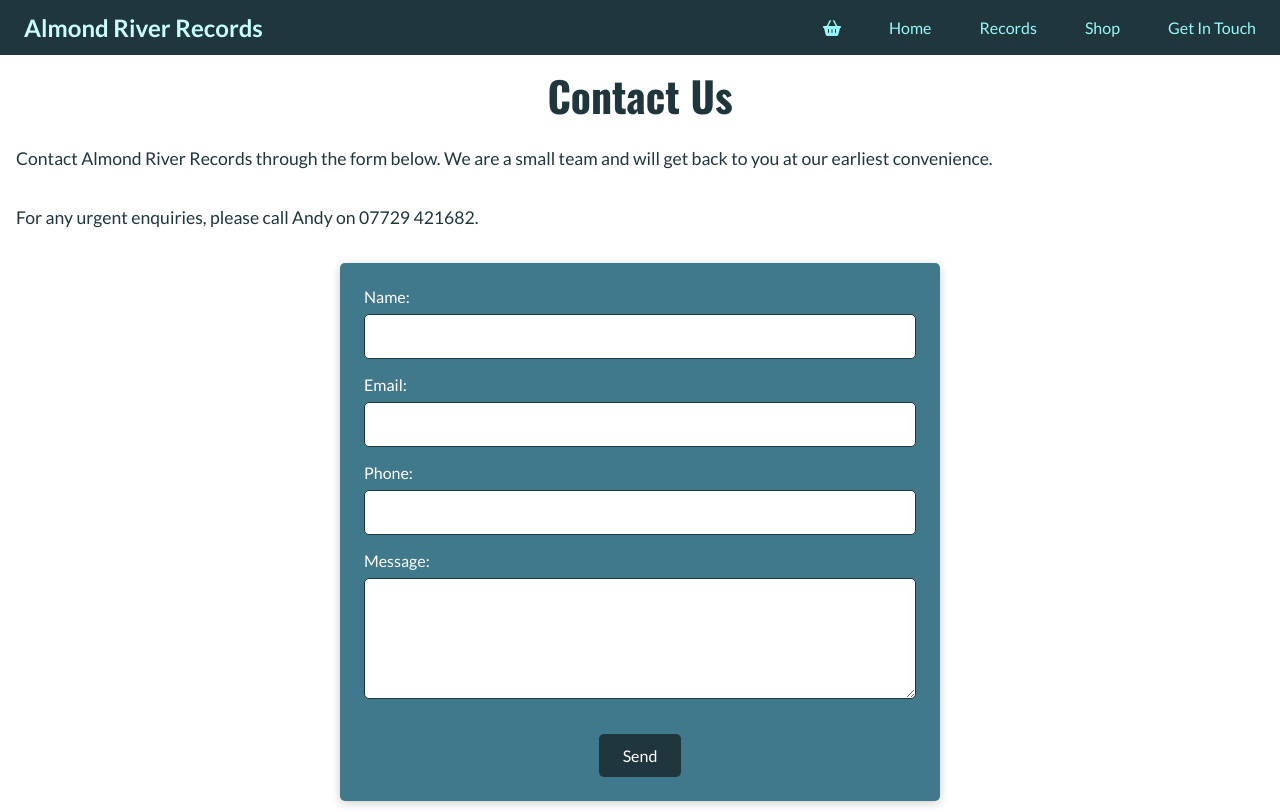
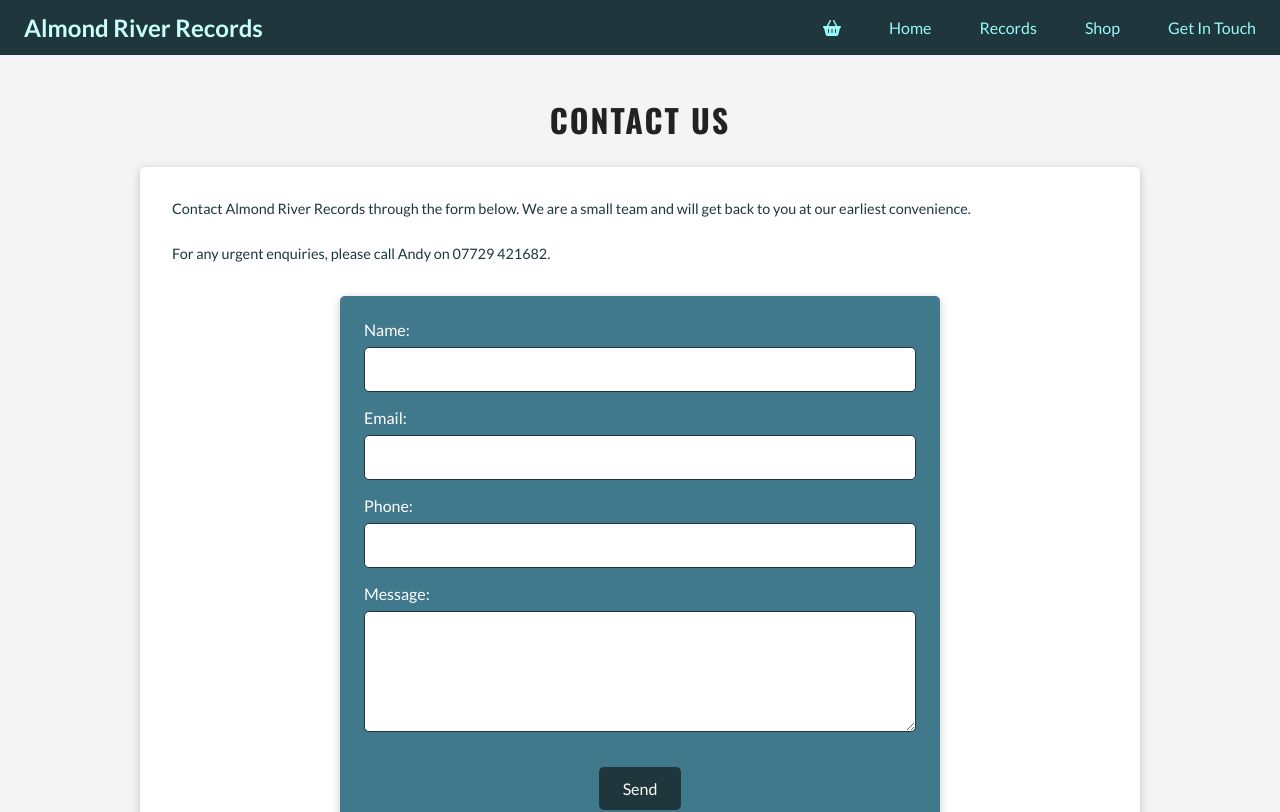
Before and after one commit to dvhzldn/almond-river-records, a Next.js app: page /contact in a window 1280 px wide. Shown: the top 812 px of the page. Built offline with nearby package versions, Linux system fonts and the light colour scheme.

Commit message:
Improved Contact and Records pages with new styling.

```diff
--- a/src/app/contact/page.tsx
+++ b/src/app/contact/page.tsx
@@ -48,20 +48,21 @@ export default function ContactPage() {
 	};
 
 	return (
-		<section className="section">
-			<h1>Contact Us</h1>
-			<br />
-			<section>
-				<p className="text">
+		<div className="page-container">
+			<h1 className="page-title">Contact Us</h1>
+			<div className="content-box">
+				<div className="text">
+					<p>
 						Contact Almond River Records through the form below. We are a
-					small team and will get back to you at our earliest convenience.
+						small team and will get back to you at our earliest
+						convenience.
 					</p>
 					<br />
-				<p className="text">
+					<p>
 						For any urgent enquiries, please call Andy on 07729 421682.
 					</p>
-			</section>
-			<section>
+				</div>
+				<div>
 					<form onSubmit={handleSubmit} className="form">
 						<label htmlFor="name">Name:</label>
 						<input
@@ -105,7 +106,8 @@ export default function ContactPage() {
 
 						<button type="submit">Send</button>
 					</form>
-			</section>
-		</section>
+				</div>
+			</div>
+		</div>
 	);
 }
--- a/src/app/globals.css
+++ b/src/app/globals.css
@@ -134,14 +134,6 @@ a:hover,
 .hyperLink:hover {
 	opacity: 0.8;
 	text-decoration: underline;
-}
-.text {
-	font-size: 1.1rem;
-	color: var(--colour-4);
-	font-weight: 400;
-	line-height: 1.4;
-	text-align: left;
-	margin-bottom: 1rem;
 }
 
 /* Navigation Bar */
@@ -629,10 +621,10 @@ li {
 
 /* Content Box */
 .content-box {
-	background: white;
+	background: var(--colour-7);
 	max-width: 1000px;
 	width: 90%;
-	padding: 3rem;
+	padding: 2rem;
 	box-shadow: var(--box-shadow);
 	border-radius: var(--border-radius);
 }
@@ -658,6 +650,15 @@ li {
 
 .reverse .image-container {
 	order: 1; /* Move image to the left */
+}
+
+.text {
+	font-size: 1.1rem;
+	color: var(--colour-4);
+	font-weight: 400;
+	line-height: 1.4;
+	text-align: left;
+	margin-bottom: 1rem;
 }
 
 .text-content {
```
Also changed, not shown: src/app/page.tsx (+5 -3 lines), src/app/records/page.tsx (+8 -6 lines). Lines whose indentation alone changed are shown as unchanged.
